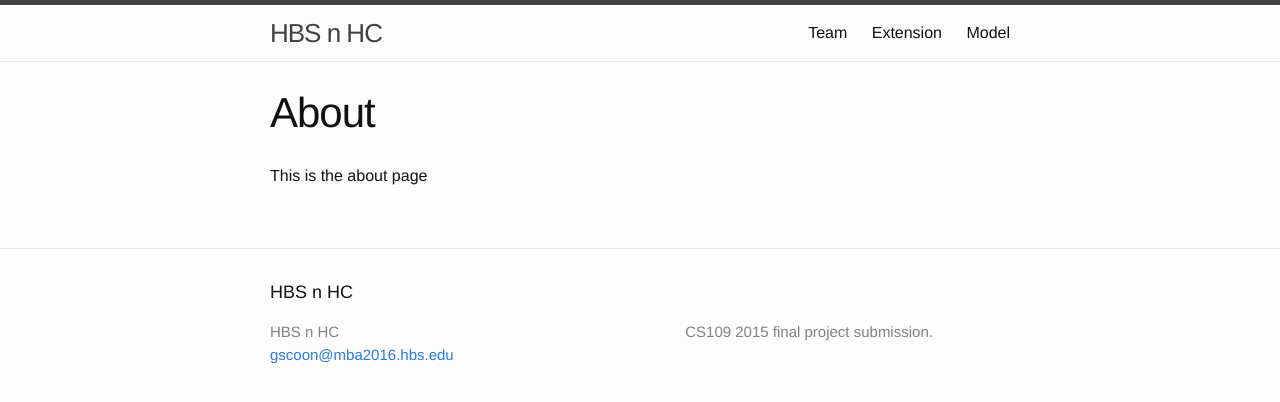
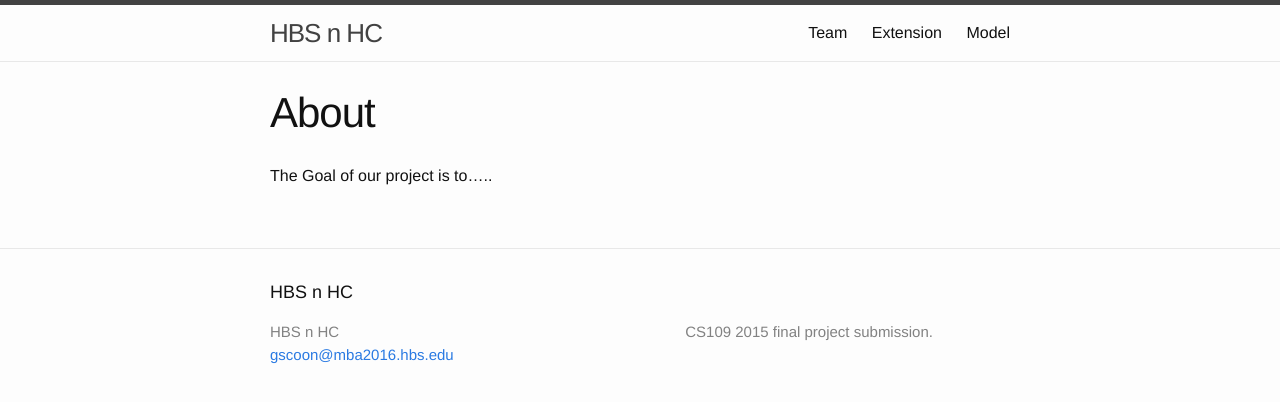
Before and after one commit to UKeeeM/CS109-Project-, a Jekyll site: the page built from about.md, in a window 1280 px wide. Shown: the top 402 px of the page. Built offline with Jekyll 4.4.1, drawn with Linux system fonts in a browser that asks for light colours.

Commit message:
Update about.md

```diff
--- a/about.md
+++ b/about.md
@@ -5,4 +5,4 @@ nav-label: Team
 permalink: /about/
 ---
 
-This is the about page
+The Goal of our project is to.....
```
